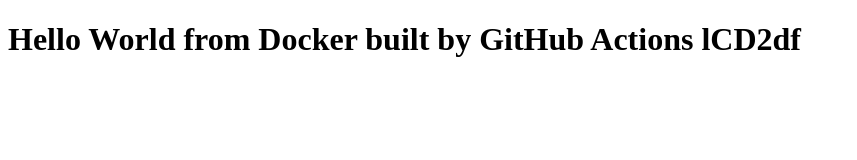
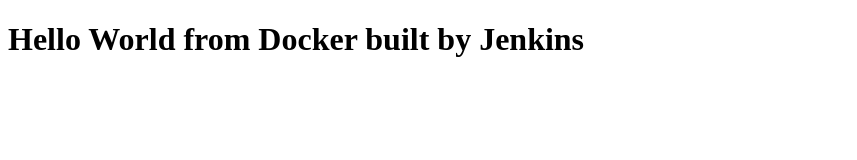
Before and after one commit to gorgevorgyan253/ci-demo, a plain HTML site: page index.html in a window 1280 px wide. Shown: the whole page, without its empty margins (0-857 px from the left). Drawn offline with Linux system fonts and the light colour scheme.

Commit message:
Update index.html

```diff
--- a/index.html
+++ b/index.html
@@ -2,6 +2,6 @@
 <html>
   <head><title>Hello from GitHub Actions!</title></head>
   <body>
-    <h1>Hello World from Docker built by GitHub Actions lCD2df</h1>
+    <h1>Hello World from Docker built by Jenkins</h1>
   </body>
 </html>
```
